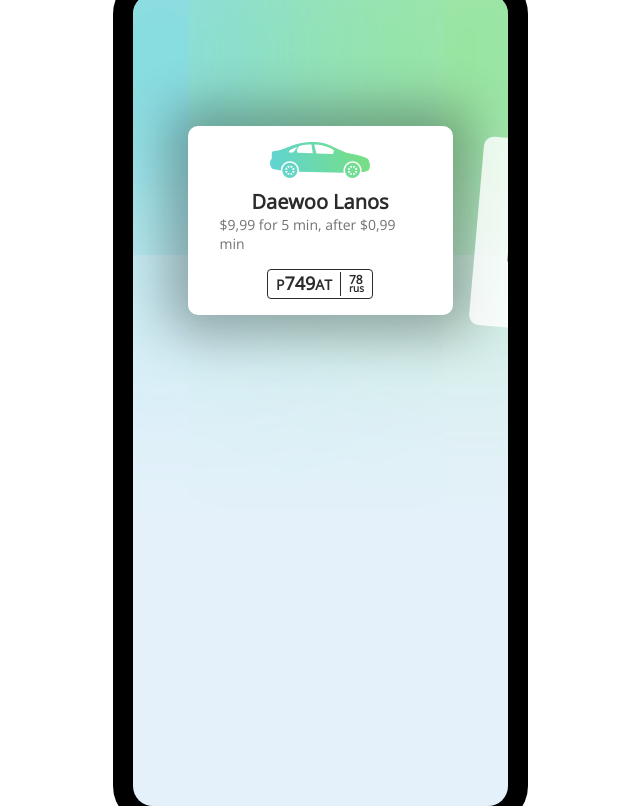
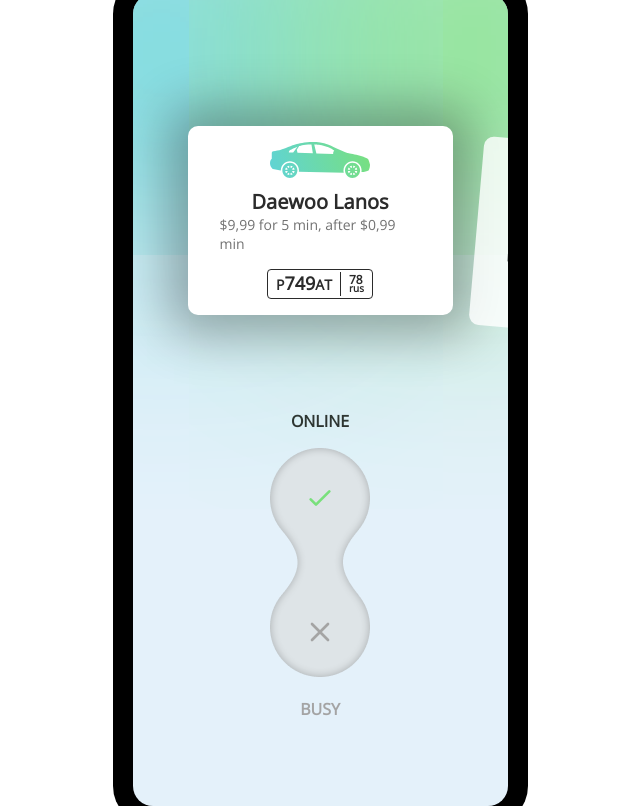
Before and after one commit to ilkaydnc/taxi-driver-app, a Next.js app: page / in a window 1280 px wide. Shown: the whole page, without its empty margins (320-960 px from the left). Built offline with nearby package versions, Linux system fonts and the light colour scheme.

Commit message:
Create Switch component

```diff
--- /dev/null
+++ b/src/components/Switch.tsx
@@ -0,0 +1,90 @@
+import styled from 'styled-components'
+import Check from './icons/Check'
+import Close from './icons/Close'
+
+const Container = styled.div`
+  display: flex;
+  flex-direction: column;
+  justify-content: center;
+  align-items: center;
+  width: 100%;
+`
+
+const Label = styled.span<{ active: boolean }>`
+  font-size: 16px;
+  font-weight: 700;
+  text-transform: uppercase;
+  color: ${({ active }) => (active ? '#2b2b2b' : '#a4a4a4')};
+  margin: 16px 0;
+  transition: 0.5s;
+`
+
+const SwitchContainer = styled.div`
+  position: relative;
+  height: 100%;
+`
+
+const ButtonsWrapper = styled.div`
+  display: flex;
+  flex-direction: column;
+  justify-content: space-between;
+  align-items: center;
+  position: absolute;
+  top: 0;
+  left: 0;
+  width: 100%;
+  height: 100%;
+`
+
+const Button = styled.button<{ active: boolean; color: 'success' | 'danger' }>`
+  display: flex;
+  justify-content: center;
+  align-items: center;
+  outline: 0;
+  border: 0;
+  background-color: transparent;
+  padding: 0;
+  width: 100px;
+  height: 100px;
+  border: 50px;
+  font-size: 32px;
+  color: ${({ active, color }) =>
+    active ? (color === 'success' ? '#79e07c' : '#f53a68') : '#a4a4a4'};
+  transition: 0.5s;
+  cursor: pointer;
+`
+
+interface SwitchProps {
+  online: boolean
+  changeStatus: { (status: boolean): void }
+}
+
+const Switch = ({ online, changeStatus }: SwitchProps) => {
+  return (
+    <Container>
+      <Label active={online}>Online</Label>
+      <SwitchContainer>
+        <ButtonsWrapper>
+          <Button
+            active={online}
+            onClick={() => changeStatus(true)}
+            color="success"
+          >
+            <Check />
+          </Button>
+          <Button
+            active={!online}
+            onClick={() => changeStatus(false)}
+            color="danger"
+          >
+            <Close />
+          </Button>
+        </ButtonsWrapper>
+        <img src="/images/switch.png" alt="Status Changer" />
+      </SwitchContainer>
+      <Label active={!online}>Busy</Label>
+    </Container>
+  )
+}
+
+export default Switch
--- a/src/pages/index.tsx
+++ b/src/pages/index.tsx
@@ -2,6 +2,7 @@
 import Slider from '@components/Slider'
 import { NextPage } from 'next'
 import styled from 'styled-components'
+import Switch from '@components/Switch'
 
 const Iphone = styled.div`
   position: relative;
@@ -19,6 +20,7 @@
   left: 0;
   width: 100%;
   height: 100%;
+  pointer-events: none;
 
   &::before {
     content: '';
@@ -53,7 +55,7 @@
 
 const IndexPage: NextPage = () => {
   const [activeIndex, setActiveIndex] = useState<number>(0)
-  const [items] = useState<Items[]>([
+  const [items, setItems] = useState<Items[]>([
     {
       title: 'Daewoo Lanos',
       description: '$9,99 for 5 min, after $0,99 min',
@@ -78,11 +80,26 @@
 
   console.log(activeIndex)
 
+  const changeStatus = (status: boolean) => {
+    setItems(prevItems =>
+      prevItems.map((item, index) => {
+        if (index === activeIndex) {
+          item.status = status ? 'online' : 'busy'
+        }
+        return item
+      })
+    )
+  }
+
   return (
     <main>
       <Iphone>
         <LightEffects online={items[activeIndex].status === 'online'} />
         <Slider setActiveIndex={setActiveIndex} items={items} />
+        <Switch
+          online={items[activeIndex].status === 'online'}
+          changeStatus={changeStatus}
+        />
       </Iphone>
     </main>
   )
```
